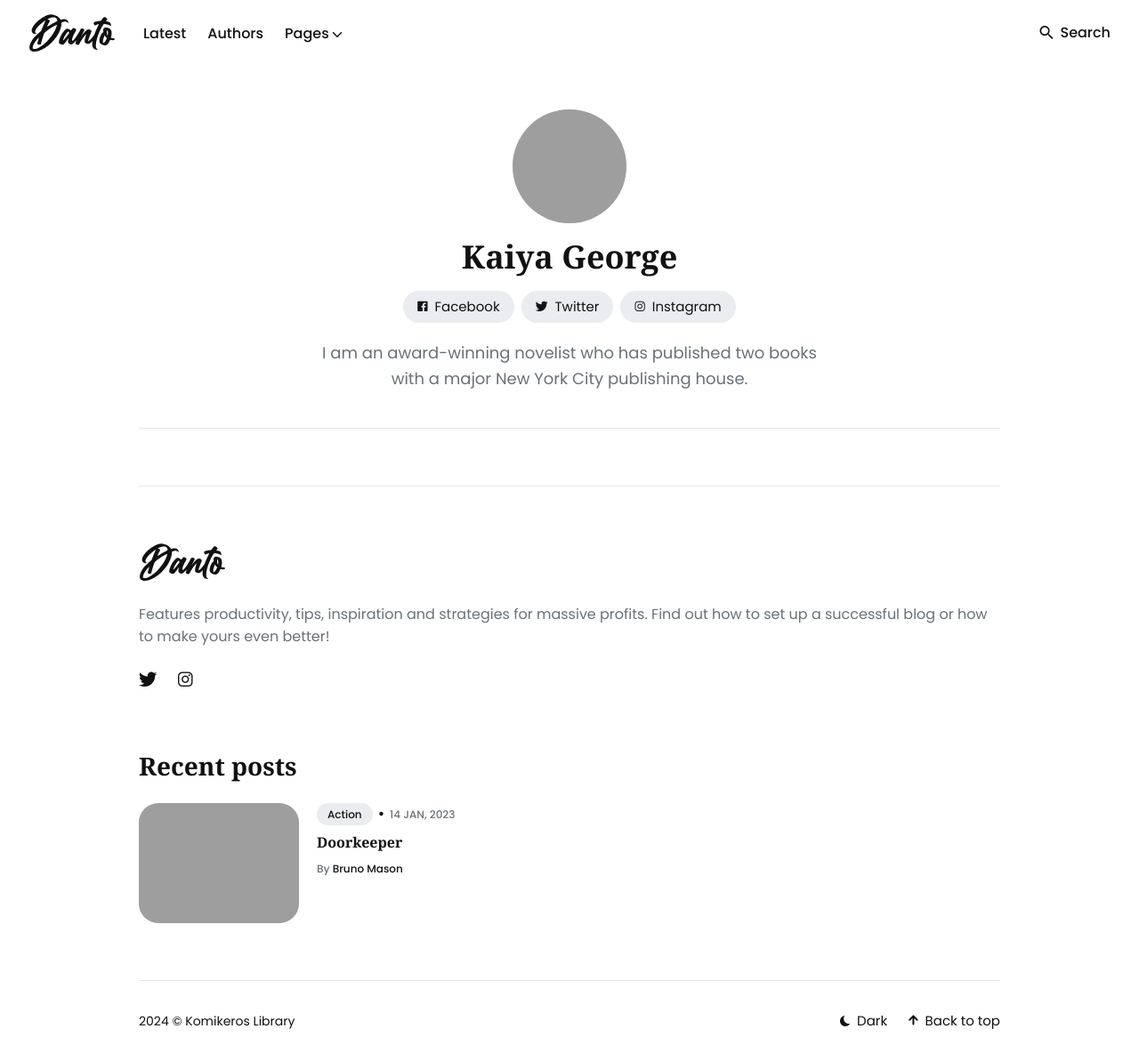
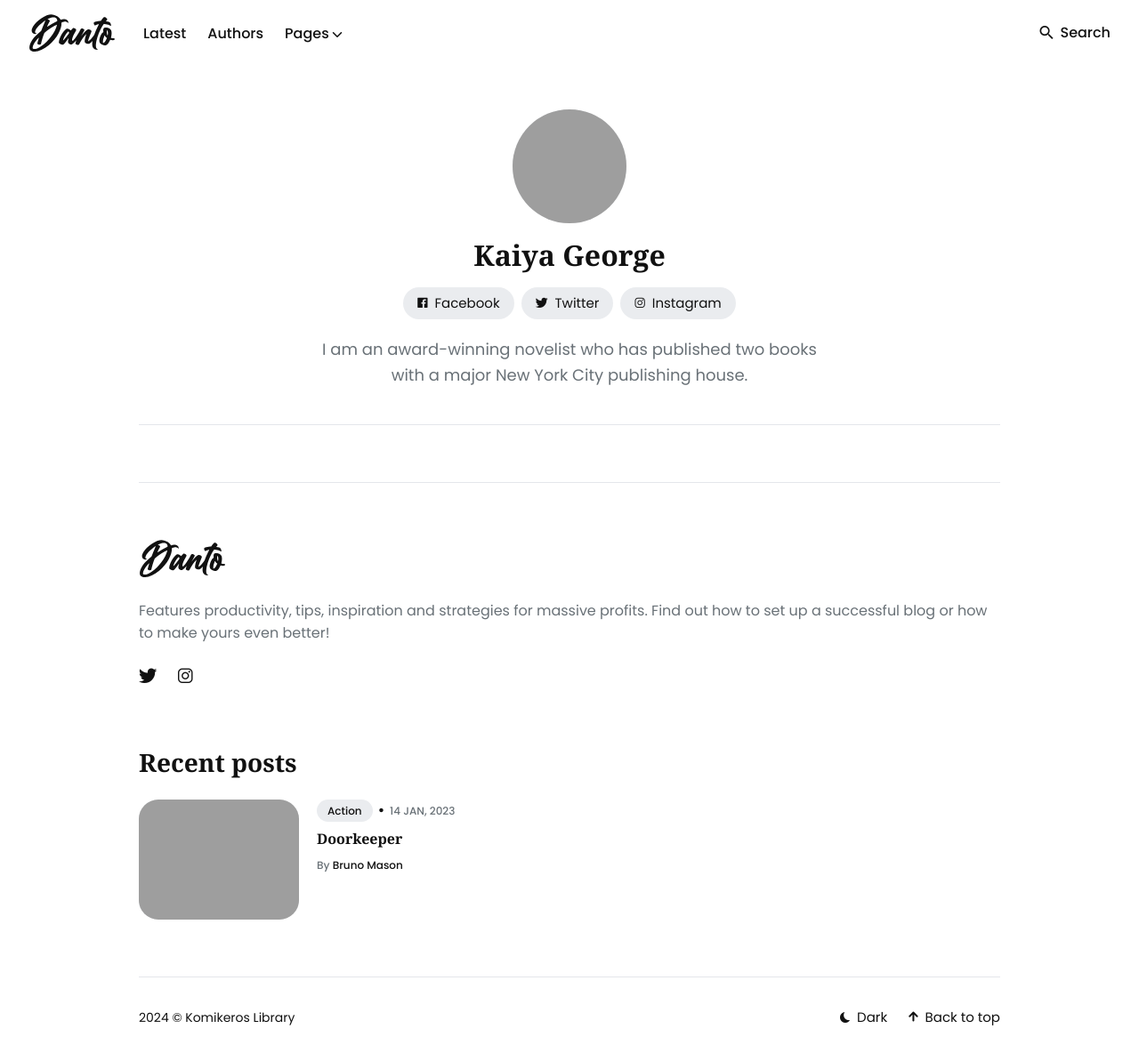
Before and after one commit to komikeros/komikeros.github.io, a Jekyll site: the page built from _authors/kaiya.md, in a window 1280 px wide. Shown: the whole page at 89% size. Built offline with Jekyll 4.4.1, drawn with Linux system fonts in a browser that asks for light colours; grey boxes are pictures that could not be loaded.

Commit message:
Shrink default -size-h1 from 36 to 32px

```diff
--- a/_sass/0-settings/_variables.scss
+++ b/_sass/0-settings/_variables.scss
@@ -26,7 +26,7 @@ $base-line-height: 1.6;
 $heading-font-weight: 700;
 $heading-font-family: 'Noto Serif', 'Times New Roman', Georgia, serif;
 
-$font-size-h1: 36px;
+$font-size-h1: 32px;
 $font-size-h2: 28px;
 $font-size-h3: 24px;
 $font-size-h4: 20px;
```
